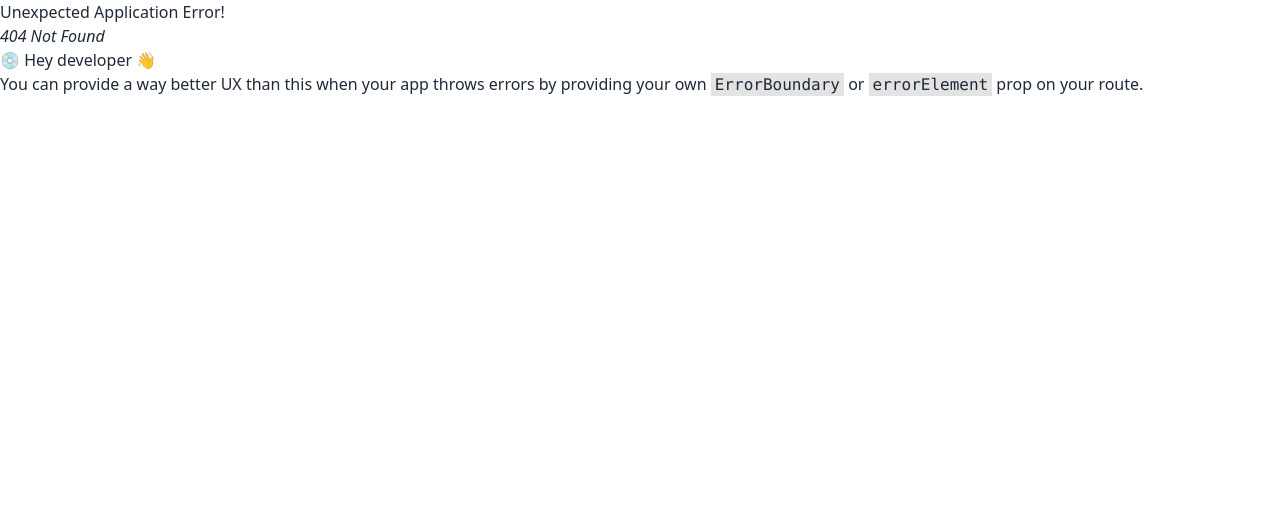
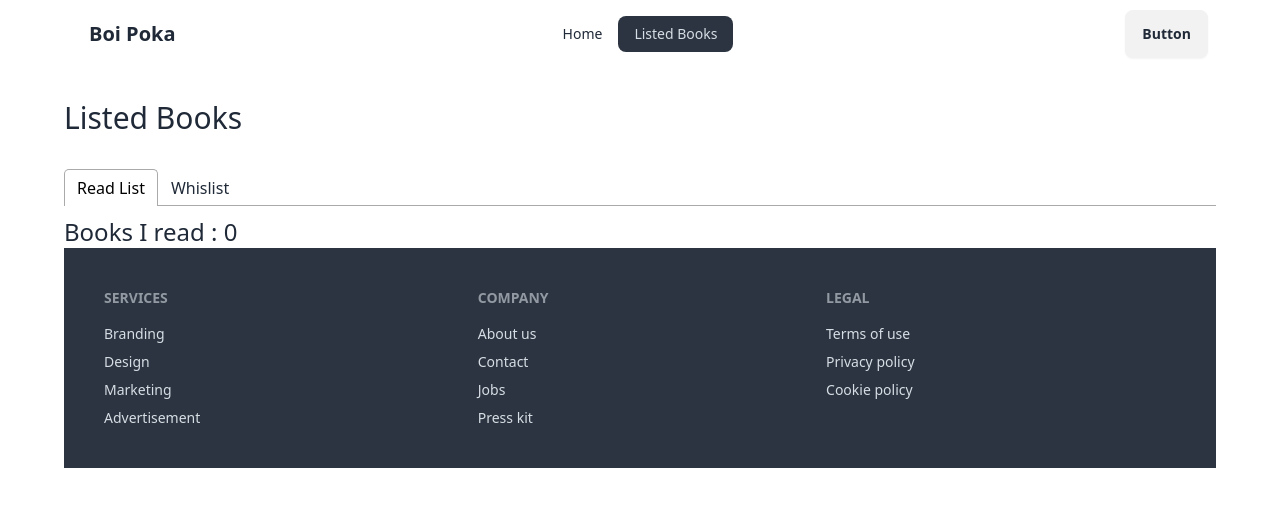
Before and after one commit to farahsamsi/boi-poka-using-react, a React (Vite) app: page /listedBooks in a window 1280 px wide. Before the commit this address had no page. Shown: the top 506 px of the page. Built offline with nearby package versions, Linux system fonts and the light colour scheme.

Commit message:
Get Read And Display Read List

```diff
--- a/package.json
+++ b/package.json
@@ -15,6 +15,7 @@
     "react": "^18.3.1",
     "react-dom": "^18.3.1",
     "react-router-dom": "^6.27.0",
+    "react-tabs": "^6.0.2",
     "sort-by": "^1.2.0"
   },
   "devDependencies": {
--- a/src/Components/BookDetail/BookDetail.jsx
+++ b/src/Components/BookDetail/BookDetail.jsx
@@ -1,15 +1,25 @@
 import React from 'react';
 import { useLoaderData, useParams } from 'react-router-dom';
+import { addToStoreReadList } from '../../Utility/AddToDb';
 
 const BookDetail = () => {
     const { bookId } = useParams();
     const id = parseInt(bookId);
 
     const data = useLoaderData();
+    console.log(data);
 
-    const book = data.find(book => book.bookId === id);
+
+    const book = data.find(book => {
+        return book.bookId === id;
+    });
+    console.log(book);
 
     const { bookId: currentBookId, image, bookName, author, review, totalPages, rating, category, tags, publisher, yearOfPublishing } = book;
+
+    const handleMarkAsRead = (id) => {
+        addToStoreReadList(id);
+    }
 
     return (
         <div className="hero  min-h-screen">
@@ -70,8 +80,11 @@ const BookDetail = () => {
                     </div>
 
                     <div className='space-x-4 '>
-                        <button className="btn btn-outline text-lg font-semibold">Read</button>
-                        <button className="btn text-lg font-semibold bg-[#50B1C9] text-white">Whislist</button>
+                        <button
+                            className="btn btn-outline text-lg font-semibold"
+                            onClick={() => handleMarkAsRead(id)}
+                        >Mark As Read</button>
+                        <button className="btn text-lg font-semibold bg-[#50B1C9] text-white">Add To Whislist</button>
                     </div>
                 </div>
             </div>
--- /dev/null
+++ b/src/Components/ListedBooks/ListedBooks.jsx
@@ -0,0 +1,50 @@
+import React, { useEffect, useState } from 'react';
+import { useLoaderData } from 'react-router-dom';
+
+import { Tab, Tabs, TabList, TabPanel } from 'react-tabs';
+import 'react-tabs/style/react-tabs.css';
+import { getStoreReadList } from '../../Utility/AddToDb';
+import Book from '../Book/Book';
+
+const ListedBooks = () => {
+
+    // ideally we will directly get the read book list from the database
+
+    const allBooks = useLoaderData();
+    const [readList, setReadList] = useState([]);
+
+    useEffect(() => {
+        const storedReadList = getStoreReadList();
+        const storedReadListInt = storedReadList.map(id => parseInt(id));
+
+        const readBookList = allBooks.filter(book => storedReadListInt.includes(book.bookId));
+
+        setReadList(readBookList);
+    }, []);
+
+
+
+    return (
+        <div>
+            <h3 className="text-3xl my-8">Listed Books</h3>
+            <Tabs>
+                <TabList>
+                    <Tab>Read List</Tab>
+                    <Tab>Whislist</Tab>
+                </TabList>
+
+                <TabPanel>
+                    <h2 className='text-2xl'>Books I read : {readList.length}</h2>
+                    {
+                        readList.map(book => <Book key={book.bookId} book={book}></Book>)
+                    }
+                </TabPanel>
+                <TabPanel>
+                    <h2 className='text-2xl'>My whislist</h2>
+                </TabPanel>
+            </Tabs>
+        </div>
+    );
+};
+
+export default ListedBooks;
--- a/src/Components/NavBar/NavBar.jsx
+++ b/src/Components/NavBar/NavBar.jsx
@@ -5,7 +5,7 @@ const NavBar = () => {
 
     const links = <>
         <li><NavLink to='/'>Home</NavLink></li>
-        <li><a>Item 3</a></li>
+        <li><NavLink to='/listedBooks'>Listed Books</NavLink></li>
     </>
 
     return (
--- /dev/null
+++ b/src/Utility/AddToDb.js
@@ -0,0 +1,23 @@
+const getStoreReadList = () => {
+  // read list
+  const storedListStr = localStorage.getItem("read-list");
+  if (storedListStr) {
+    const storedList = JSON.parse(storedListStr);
+    return storedList;
+  } else {
+    return [];
+  }
+};
+
+const addToStoreReadList = (id) => {
+  const storedList = getStoreReadList();
+  if (storedList.includes(id)) {
+    console.log(id, "already exists");
+  } else {
+    storedList.push(id);
+    const storedListStr = JSON.stringify(storedList);
+    localStorage.setItem("read-list", storedListStr);
+  }
+};
+
+export { addToStoreReadList, getStoreReadList };
--- a/src/main.jsx
+++ b/src/main.jsx
@@ -12,6 +12,7 @@ import ErrorPage from './Components/ErrorPage/ErrorPage.jsx';
 import Home from './Components/Home/Home.jsx';
 import Dashboard from './Components/Dashboard/Dashboard.jsx';
 import BookDetail from './Components/BookDetail/BookDetail.jsx';
+import ListedBooks from './Components/ListedBooks/ListedBooks.jsx';
 
 const router = createBrowserRouter([
   {
@@ -25,9 +26,15 @@ const router = createBrowserRouter([
       },
       {
         path: '/books/:bookId',
+        element: <BookDetail></BookDetail>,
         loader: () => fetch('./booksData.json'),
-        element: <BookDetail></BookDetail>
-      }
+      },
+      {
+        path: '/listedBooks',
+        element: <ListedBooks></ListedBooks>,
+        loader: () => fetch('./booksData.json') // do not load all data for one.. this is the worst way
+      },
+
 
     ]
   },
```
Also changed, not shown: 1 other file (tests, documents, lock files or other folders).
